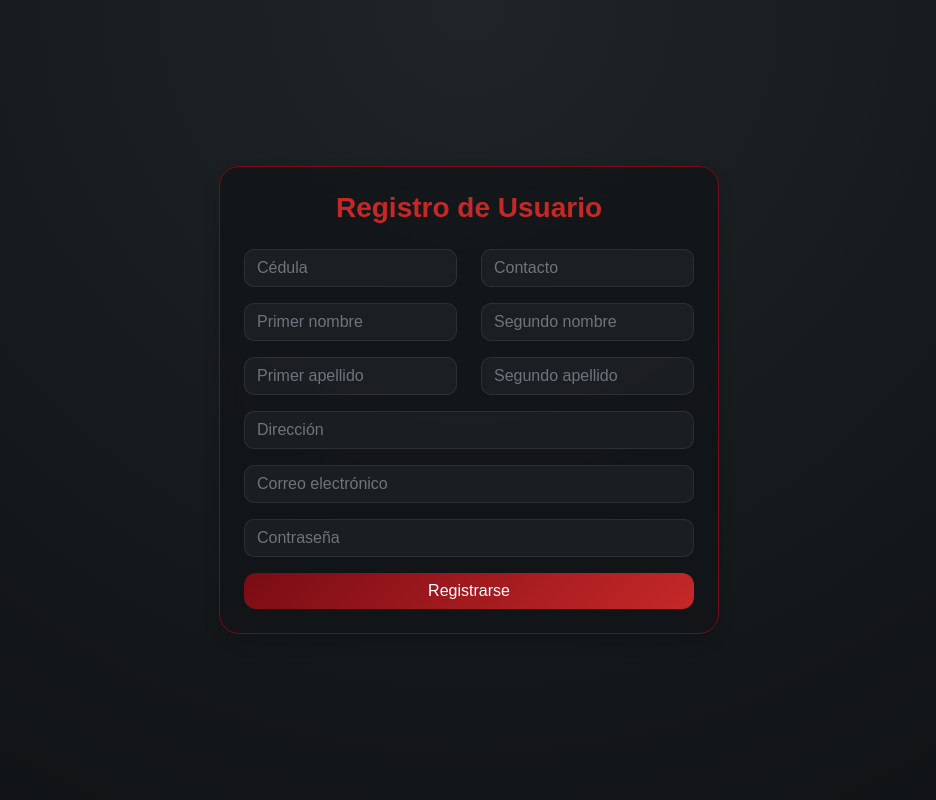
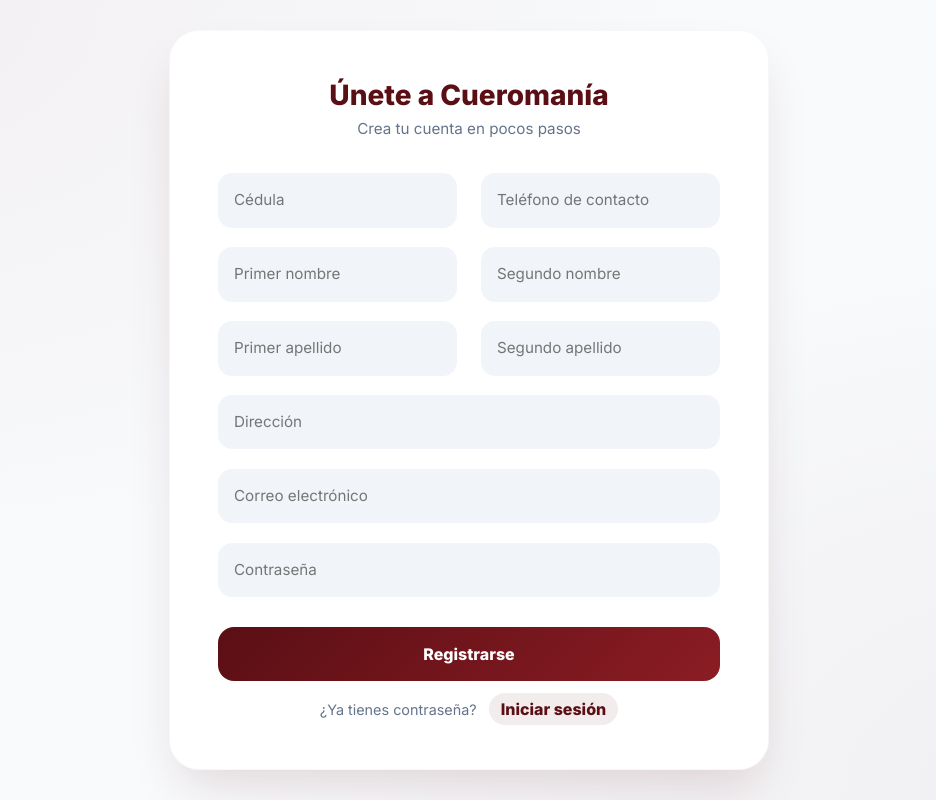
Before and after one commit to nicollebernal/cueromania_pyton, a Django app: page /registrar_usuario/ in a window 1280 px wide. Shown: the whole page, without its empty margins (171-1107 px from the left). Run offline with Django 5.2, Linux system fonts and the light colour scheme; some libraries are stand-ins or nearby versions.

Commit message:
doc: arregle pequeños detalles

```diff
--- a/Proyecto/panel_admin/templates/panel_admin/personalizacion_lista.html
+++ b/Proyecto/panel_admin/templates/panel_admin/personalizacion_lista.html
@@ -64,7 +64,7 @@
         </div>
         {% else %}
         <div class="sin-datos">
-            <h3>📭 No hay personalizaciones</h3>
+            <h3>No hay personalizaciones</h3>
             <p>Las solicitudes de personalización aparecerán aquí cuando los clientes las creen.</p>
         </div>
         {% endif %}
--- a/Proyecto/tienda/templates/login/registro.html
+++ b/Proyecto/tienda/templates/login/registro.html
@@ -3,112 +3,179 @@
 <head>
     <meta charset="UTF-8">
     <title>Registro</title>
+
     {% load static %}
+
     <link rel="stylesheet" href="{% static 'bootstrap/css/bootstrap.min.css' %}">
+    <link href="https://fonts.googleapis.com/css2?family=Inter:wght@300;400;600;800&display=swap" rel="stylesheet">
+
     <style>
         :root {
-            --color-fondo-oscuro: #0f1113;
-            --color-fondo-claro: #1f2428;
-            --color-vino: #7a0c14;
-            --color-rojo: #b71c1c;
-            --color-rojo-intenso: #c62828;
-            --color-texto-claro: #ddd;
-            --color-error: #e57373;
+            --rojo-primario: #5a0f14;
+            --rojo-vibrante: #8b1c24;
+            --blanco-puro: #ffffff;
+            --gris-suave: #f8fafc;
+            --texto-deep: #0f172a;
         }
 
         body {
-            background: radial-gradient(circle at top, var(--color-fondo-claro), var(--color-fondo-oscuro));
-            color: var(--color-texto-claro);
-            font-family: 'Montserrat', sans-serif;
+            background-color: var(--gris-suave);
+            background-image:
+                radial-gradient(at 0% 0%, rgba(139, 28, 36, 0.05), transparent 50%),
+                radial-gradient(at 100% 100%, rgba(90, 15, 20, 0.05), transparent 50%);
+            font-family: 'Inter', sans-serif;
+            margin: 0;
+            min-height: 100vh;
+            display: flex;
+            align-items: center;
+            justify-content: center;
+            padding: 20px;
         }
 
-        .registro-box {
+        .login-card {
+            background: var(--blanco-puro);
+            border-radius: 30px;
+            box-shadow: 0 25px 50px -12px rgba(90, 15, 20, 0.15);
             width: 100%;
-            max-width: 500px;
-            border-radius: 20px;
-            background: rgba(18, 20, 23, 0.75);
-            backdrop-filter: blur(12px);
-            border: 1px solid var(--color-vino);
-            box-shadow: 0 0 20px rgba(122, 12, 20, 0.9), 0 0 40px rgba(122, 12, 20, 0.6), 0 0 80px rgba(122, 12, 20, 0.4);
-            padding: 2rem;
+            max-width: 600px;
+            padding: 3rem;
+            border: 1px solid rgba(0,0,0,0.03);
         }
 
         h3 {
-            color: var(--color-rojo-intenso);
-            font-weight: bold;
+            font-weight: 800;
+            color: var(--rojo-primario);
+            text-align: center;
+            margin-bottom: 5px;
         }
 
-        .form-control {
-            background: rgba(255, 255, 255, 0.04);
-            border: 1px solid rgba(255, 255, 255, 0.08);
-            border-radius: 10px;
-            color: var(--color-texto-claro);
-            transition: 0.3s ease;
+        .welcome-text {
+            text-align: center;
+            color: #64748b;
+            font-size: 0.95rem;
+            margin-bottom: 2rem;
         }
 
-        .form-control:focus {
-            border: 1px solid var(--color-rojo);
-            box-shadow: 0 0 6px var(--color-rojo);
+        .input-group-modern {
+            position: relative;
+            margin-bottom: 1.2rem;
+        }
+
+        .input-group-modern input {
+            width: 100%;
+            background: #f1f5f9;
+            border: 2px solid transparent;
+            border-radius: 14px;
+            padding: 14px;
+            font-size: 0.95rem;
+            transition: 0.3s;
+        }
+
+        .input-group-modern input:focus {
+            background: white;
+            border-color: var(--rojo-vibrante);
+            box-shadow: 0 10px 20px -10px rgba(139, 28, 36, 0.2);
             outline: none;
         }
 
-        .btn-registro {
-            background: linear-gradient(135deg, var(--color-vino), var(--color-rojo-intenso));
-            border-radius: 12px;
+        .btn-impact {
+            width: 100%;
+            background: linear-gradient(135deg, var(--rojo-primario), var(--rojo-vibrante));
             color: white;
             border: none;
-            transition: 0.3s ease;
+            border-radius: 16px;
+            padding: 15px;
+            font-weight: 700;
+            margin-top: 10px;
+            transition: 0.3s;
         }
 
-        .btn-registro:hover {
-            background: linear-gradient(135deg, var(--color-rojo-intenso), var(--color-vino));
-            transform: scale(1.02);
+        .btn-impact:hover {
+            transform: translateY(-3px);
+        }
+
+        .link-login {
+            color: var(--rojo-primario);
+            font-weight: 700;
+            text-decoration: none;
+            margin-left: 8px;
+            padding: 6px 12px;
+            border-radius: 20px;
+            background: rgba(90, 15, 20, 0.08);
+            transition: 0.3s;
+        }
+
+        .link-login:hover {
+            background: var(--rojo-primario);
+            color: white;
         }
     </style>
 </head>
+
 <body>
-<div class="container d-flex justify-content-center align-items-center vh-100">
-    <div class="card p-4 shadow registro-box">
-        <h3 class="text-center mb-4">Registro de Usuario</h3>
+
+<div class="login-card">
+    <h3>Únete a Cueromanía</h3>
+    <p class="welcome-text">Crea tu cuenta en pocos pasos</p>
+
     <form method="post" action="{% url 'registrar_usuario' %}">
         {% csrf_token %}
+
         <div class="row">
-                <div class="col-md-6 mb-3">
-                    <input type="text" name="id_usuario" class="form-control" placeholder="Cédula" required>
+            <div class="col-md-6 input-group-modern">
+                <input type="text" name="id_usuario" placeholder="Cédula" required>
             </div>
-                <div class="col-md-6 mb-3">
-                    <input type="text" name="contacto" class="form-control" placeholder="Contacto">
+            <div class="col-md-6 input-group-modern">
+                <input type="text" name="contacto" placeholder="Teléfono de contacto">
             </div>
         </div>
+
         <div class="row">
-                <div class="col-md-6 mb-3">
-                    <input type="text" name="primer_nombre" class="form-control" placeholder="Primer nombre" required>
+            <div class="col-md-6 input-group-modern">
+                <input type="text" name="primer_nombre" placeholder="Primer nombre" required>
             </div>
-                <div class="col-md-6 mb-3">
-                    <input type="text" name="segundo_nombre" class="form-control" placeholder="Segundo nombre">
+            <div class="col-md-6 input-group-modern">
+                <input type="text" name="segundo_nombre" placeholder="Segundo nombre">
             </div>
         </div>
+
         <div class="row">
-                <div class="col-md-6 mb-3">
-                    <input type="text" name="primer_apellido" class="form-control" placeholder="Primer apellido" required>
+            <div class="col-md-6 input-group-modern">
+                <input type="text" name="primer_apellido" placeholder="Primer apellido" required>
             </div>
-                <div class="col-md-6 mb-3">
-                    <input type="text" name="segundo_apellido" class="form-control" placeholder="Segundo apellido">
+            <div class="col-md-6 input-group-modern">
+                <input type="text" name="segundo_apellido" placeholder="Segundo apellido">
             </div>
         </div>
-            <div class="mb-3">
-                <input type="text" name="direccion" class="form-control" placeholder="Dirección">
+
+        <div class="input-group-modern">
+            <input type="text" name="direccion" placeholder="Dirección">
         </div>
-            <div class="mb-3">
-                <input type="email" name="gmail" class="form-control" placeholder="Correo electrónico" required>
+
+        <div class="input-group-modern">
+            <input type="email" name="gmail" placeholder="Correo electrónico" required>
         </div>
-            <div class="mb-3">
-                <input type="password" name="clave" class="form-control" placeholder="Contraseña" required>
+
+        <div class="input-group-modern">
+            <input type="password" name="clave" placeholder="Contraseña" required>
         </div>
-            <button type="submit" class="btn btn-registro w-100">Registrarse</button>
+
+        <button type="submit" class="btn-impact">
+            Registrarse
+        </button>
+
+
+        <div class="text-center mt-3">
+            <span style="color:#64748b; font-size:0.9rem;">
+                ¿Ya tienes contraseña?
+            </span>
+            <a href="{% url 'login' %}" class="link-login">
+                Iniciar sesión
+            </a>
+        </div>
 
     </form>
 </div>
-</div>
+
 </body>
 </html>
--- a/Proyecto/tienda/views.py
+++ b/Proyecto/tienda/views.py
@@ -441,7 +441,7 @@ def password_reset_confirm(request, uidb64, token):
                 'usuario': usuario
             })
 
-        # Validar contraseña nueva
+
         if not clave_nueva:
             messages.error(request, 'La contraseña no puede estar vacía.')
             return render(request, 'login/password_reset_confirm.html', {
@@ -466,7 +466,7 @@ def password_reset_confirm(request, uidb64, token):
                 'usuario': usuario
             })
 
-        # Actualizar contraseña
+
         usuario.clave = make_password(clave_nueva)
         usuario.save()
 
```
Also changed, not shown: Proyecto/panel_admin/static/panel_admin/panel.css (+24 -14 lines), Proyecto/tienda/templates/login/login.html (+6 -5 lines), Proyecto/tienda/templates/login/password_reset_confirm.html (+4 -4 lines). Lines whose indentation alone changed are shown as unchanged.
